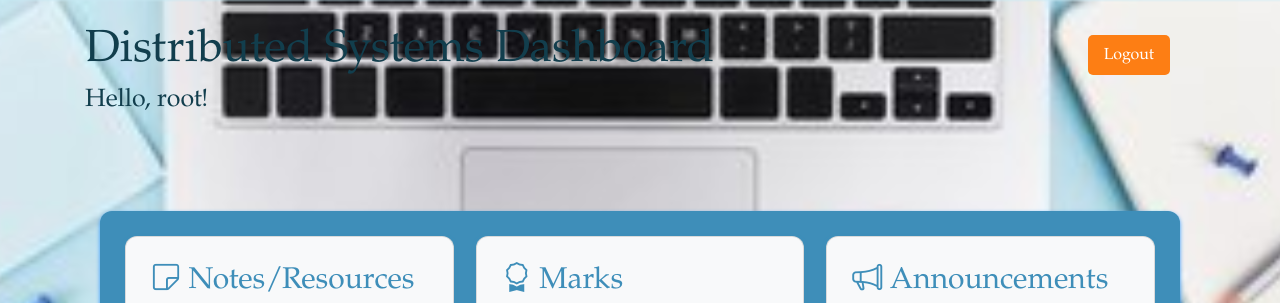
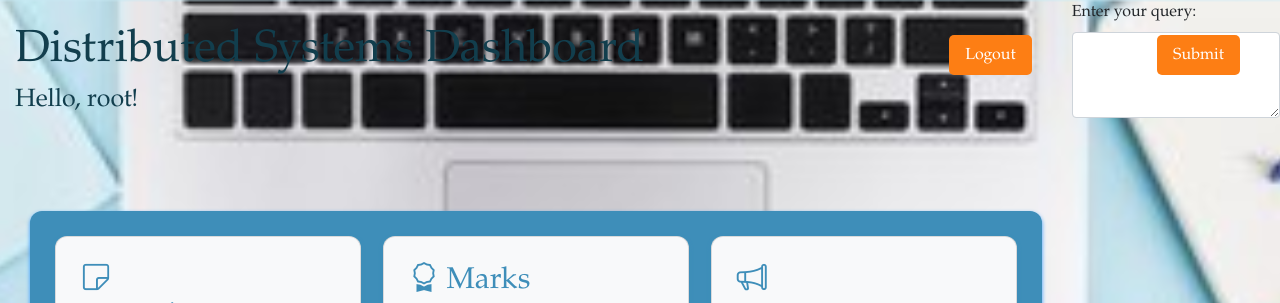
Before and after one commit to anurag1942003/EduTech-Distributed-Systems-Platform, a Django app: page /home/ in a window 1280 px wide. Shown: the top 303 px of the page. Run offline with Django 5.2, Linux system fonts and the light colour scheme; a user stored in the database is signed in; data comes from the database, SQL or seed files in the repository; both versions use the stored data as it was after the commit; some libraries are stand-ins or nearby versions.

Commit message:
combined both

```diff
--- a/myapp/models.py
+++ b/myapp/models.py
@@ -39,3 +39,13 @@ class Mark(models.Model):
 
     def __str__(self):
         return f"{self.assignment_title} - {self.student.username} ({self.score})"
+
+
+class Query(models.Model):
+    student = models.ForeignKey(User, on_delete=models.CASCADE, limit_choices_to={
+                                'groups__name': "Students"})
+    message = models.TextField()
+    timestamp = models.DateTimeField(auto_now_add=True)
+
+    def __str__(self):
+        return f"Query from {self.student.username} at {self.timestamp}"
--- a/myapp/views.py
+++ b/myapp/views.py
@@ -1,12 +1,14 @@
 from django.shortcuts import render, redirect
 from django.contrib.auth import authenticate, login
+from django.contrib.auth.decorators import login_required
 from django.shortcuts import redirect
 from django.contrib import messages
 from django.contrib.auth import login
 from .forms import StudentSignUpForm
 from django.contrib.auth import logout
-from .models import Resource, Mark, Announcement
+from .models import Resource, Mark, Announcement, Query
 import datetime
+from django.contrib import messages
 
 
 def my_login_view(request):
@@ -62,3 +64,13 @@ def register(request):
 def logout_view(request):
     logout(request)
     return redirect('login')
+
+
+def submit_query(request):
+    if request.method == "POST":
+        message = request.POST.get('message', '')
+        query = Query(student=request.user, message=message)
+        query.save()
+        messages.success(request, 'Submitted query successfully')
+        return redirect('/home')
+    return redirect('/home')
--- a/myproject/urls.py
+++ b/myproject/urls.py
@@ -25,4 +25,5 @@ urlpatterns = [
     path('home/', views.home_view, name='home'),
     path('register/', views.register, name='register'),
     path('logout/', views.logout_view, name='logout'),
+    path('submit_query/', views.submit_query, name='submit_query'),
 ]
--- a/templates/home.html
+++ b/templates/home.html
@@ -1,5 +1,6 @@
 <!DOCTYPE html>
 <html lang="en">
+
 <head>
     <meta charset="UTF-8">
     <meta name="viewport" content="width=device-width, initial-scale=1.0">
@@ -37,19 +38,19 @@
         }
 
         h1 {
-            color:#123e4d;
+            color: #123e4d;
             font-family: 'Garamond', serif;
             font-size: 45px;
         }
 
         h3 {
-            color:#123e4d;
+            color: #123e4d;
             font-family: 'Garamond', serif;
             font-size: 25px;
         }
 
         h2 {
-            color: #3e8eb9   ;
+            color: #3e8eb9;
             font-family: 'Garamond', serif;
             font-size: 30px;
         }
@@ -138,7 +139,9 @@
         }
     </style>
 </head>
-<body style="background-image: url('../static/images/bg.jpg'); background-size: cover; background-position: center;"></body>
+
+<body style="background-image: url('../static/images/bg.jpg'); background-size: cover; background-position: center;">
+</body>
 <div class="background-image"></div>
 <div class="container">
     <br>
@@ -151,7 +154,7 @@
     <br><br><br>
     <div class="dashboard">
         <div class="column card bg-light">
-                <h2><i class="bi bi-sticky"></i>  Notes/Resources</h2>
+            <h2><i class="bi bi-sticky"></i> Notes/Resources</h2>
             <table>
                 <thead>
                     <tr>
@@ -173,7 +176,7 @@
         </div>
 
         <div class="column card bg-light">
-                <h2><i class="bi bi-award"></i>  Marks</h2>
+            <h2><i class="bi bi-award"></i> Marks</h2>
             <table>
                 <thead>
                     <tr>
@@ -197,7 +200,7 @@
         </div>
 
         <div class="column card bg-light">
-                <h2><i class="bi bi-megaphone"></i>  Announcements</h2>
+            <h2><i class="bi bi-megaphone"></i> Announcements</h2>
             <table>
                 <thead>
                     <tr>
@@ -207,7 +210,8 @@
                 </thead>
                 <tbody>
                     {% for announcement in announcements %}
-                        <tr class="announcement" data-message="{{ announcement.message }}" data-type="{% if announcement.for_all %}Broadcast{% else %}Private{% endif %}">
+                    <tr class="announcement" data-message="{{ announcement.message }}"
+                        data-type="{% if announcement.for_all %}Broadcast{% else %}Private{% endif %}">
                         <td>{{ announcement.created_at|date:"D, d M Y H:i" }}</td>
                         <td>{{ announcement.message }}</td>
                     </tr>
@@ -222,7 +226,8 @@
     </div>
 </div>
 
-    <div class="modal fade" id="announcementModal" tabindex="-1" role="dialog" aria-labelledby="announcementModalLabel" aria-hidden="true">
+<div class="modal fade" id="announcementModal" tabindex="-1" role="dialog" aria-labelledby="announcementModalLabel"
+    aria-hidden="true">
     <div class="modal-dialog" role="document">
         <div class="modal-content">
             <div class="modal-body">
@@ -232,6 +237,25 @@
         </div>
     </div>
 </div>
+{% if messages %}
+{% for message in messages %}
+<div class="alert alert-{{ message.tags }} alert-dismissible fade show" role="alert">
+    {{ message }}
+    <button type="button" class="close" data-dismiss="alert" aria-label="Close">
+        <span aria-hidden="true">&times;</span>
+    </button>
+</div>
+{% endfor %}
+{% endif %}
+<br>
+<form action="{% url 'submit_query' %}" method="post">
+    {% csrf_token %}
+    <div class="form-group">
+        <label for="queryMessage">Enter your query:</label>
+        <textarea class="form-control" id="queryMessage" name="message" rows="3"></textarea>
+    </div>
+    <button type="submit" class="btn btn-primary">Submit</button>
+</form>
 
 <script src="https://code.jquery.com/jquery-3.5.1.slim.min.js"></script>
 <script src="https://cdn.jsdelivr.net/npm/popper.js@1.16.1/dist/umd/popper.min.js"></script>
--- a/templates/login.html
+++ b/templates/login.html
@@ -64,8 +64,8 @@
             transition: background-color 0.3s ease;
         }
 
-        button[type="submit"]:hover {
-            background-color: #827bd3;
+        button:hover {
+            background-color: #57b2d0;
         }
 
         .error-messages {
@@ -121,7 +121,7 @@
                         <div class="form-group">
                             <input type="password" class="form-control" name="password" placeholder="Enter your password" required>
                         </div>
-                        <button type="submit" class="btn btn-primary" style="background-color: #414255 ;">Login</button>
+                        <button type="submit" class="btn btn-primary" style="background-color: #303256 ;">Login</button>
                     </form>
                     <p class="mt-3 text-center">Don't have an account? <a href="{% url 'register' %}">Sign up</a></p>
                 </div>
```
Also changed, not shown: myapp/admin.py (+6 -1 lines), db.sqlite3, myapp/migrations/0002_query.py (added). Lines whose indentation alone changed are shown as unchanged.
